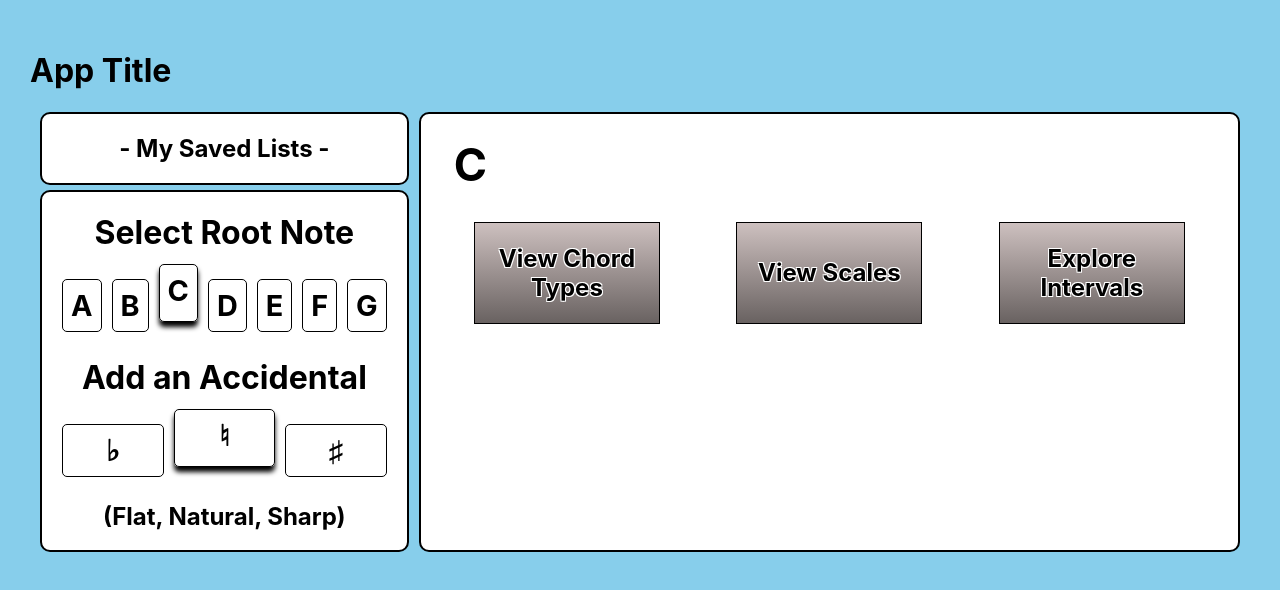
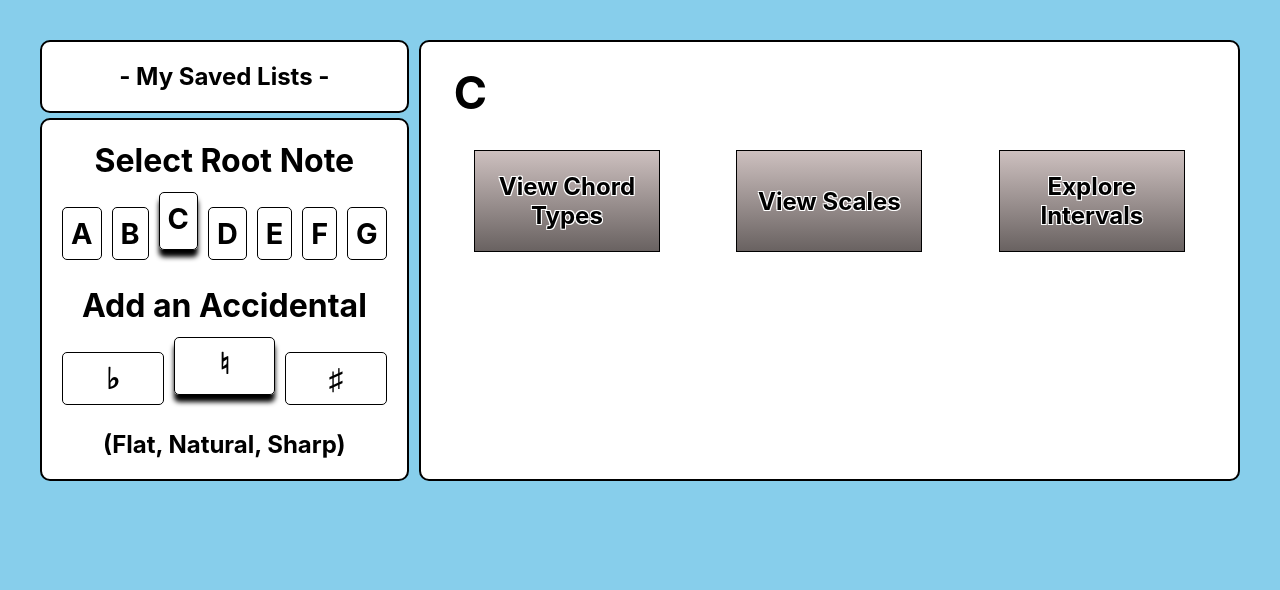
Before and after one commit to YTyler/chord-book, a React (Create React App) app: page / in a window 1280 px wide. Shown: the top 590 px of the page. Built offline with nearby package versions, Linux system fonts and the light colour scheme.

Commit message:
remove title, style

```diff
--- a/src/App.css
+++ b/src/App.css
@@ -47,7 +47,7 @@ body {
   /* changed */
   margin-bottom: 15px;
   margin-top: -10px;
-  box-shadow: 0px 5px 5px black
+  box-shadow: 0px 7px 5px black
 }
 
 a {
--- a/src/App.js
+++ b/src/App.js
@@ -18,8 +18,6 @@ function App(props) {
     //state hook declarations
     const [currentRoot, setCurrentRoot] = useState('C')
     return (
-      <div>
-        <h1>App Title</h1>
         <div className="App">
           <div>
             <h2 id='saved'>- My Saved Lists -</h2>
@@ -56,7 +54,6 @@ function App(props) {
 
           </Switch>
         </div>
-      </div>
     );
 }
 
```
